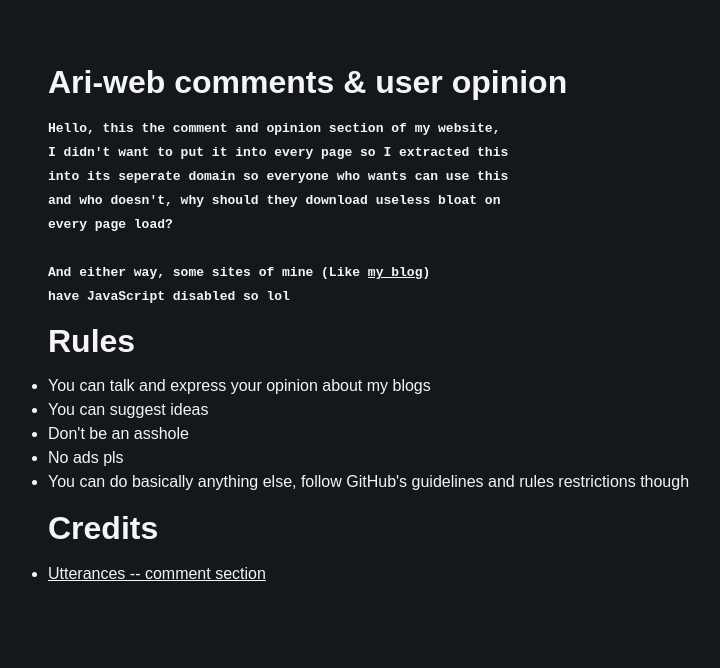
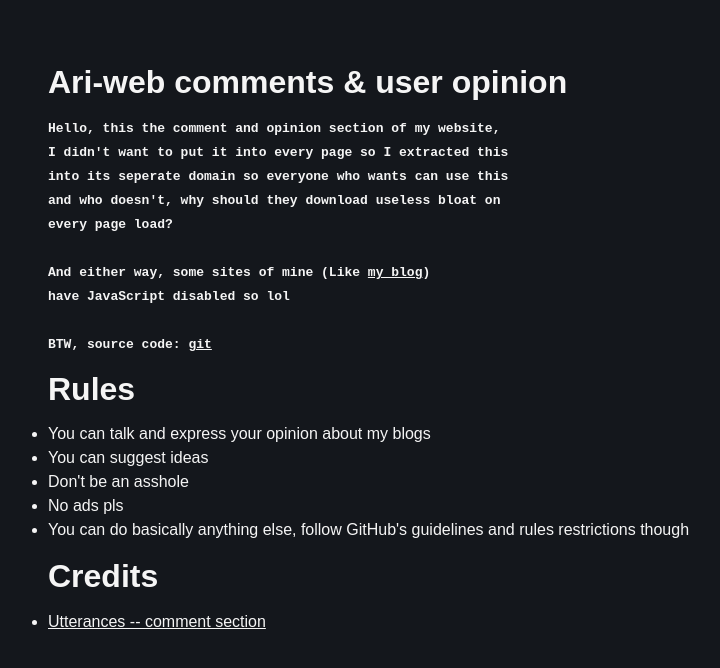
Before and after one commit to TruncatedDinoSour/user.ari-web.xyz, a plain HTML site: page index.html in a window 1280 px wide. Shown: the top 668 px of the page, without its empty margins (0-720 px from the left). Drawn offline with Linux system fonts and the light colour scheme.

Commit message:
Add source code link
Signed-off-by: Ari Archer <ari.web.xyz@gmail.com>

```diff
--- a/index.html
+++ b/index.html
@@ -35,7 +35,9 @@ and who doesn't, why should they download useless bloat on
 every page load?
 
 And either way, some sites of mine (Like <a href="https://blog.ari-web.xyz" target="_blank">my blog</a>)
-have JavaScript disabled so lol</code></pre>
+have JavaScript disabled so lol
+
+BTW, source code: <a href="/git">git</a></code></pre>
 
         <h1>Rules</h1>
         <ul>
```
